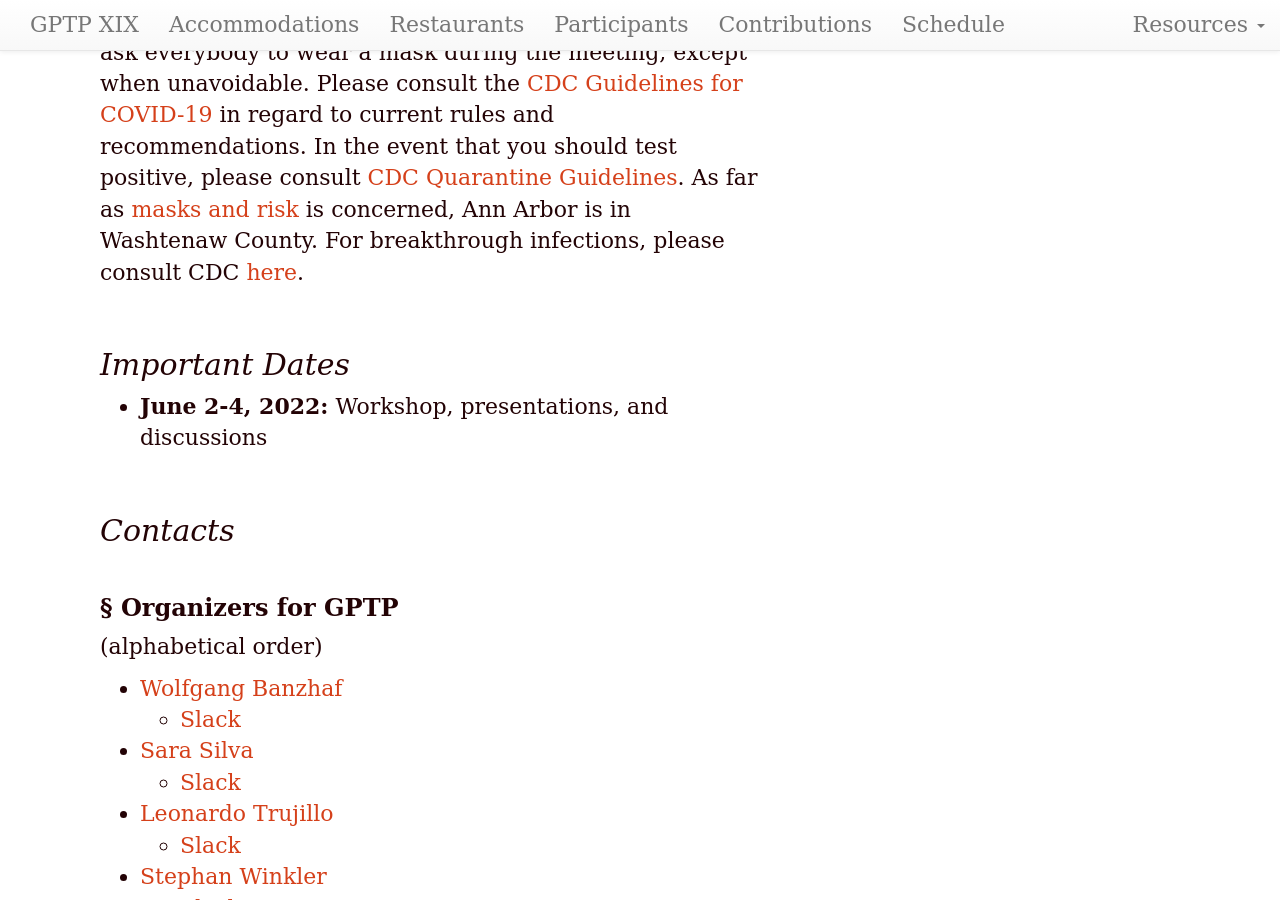
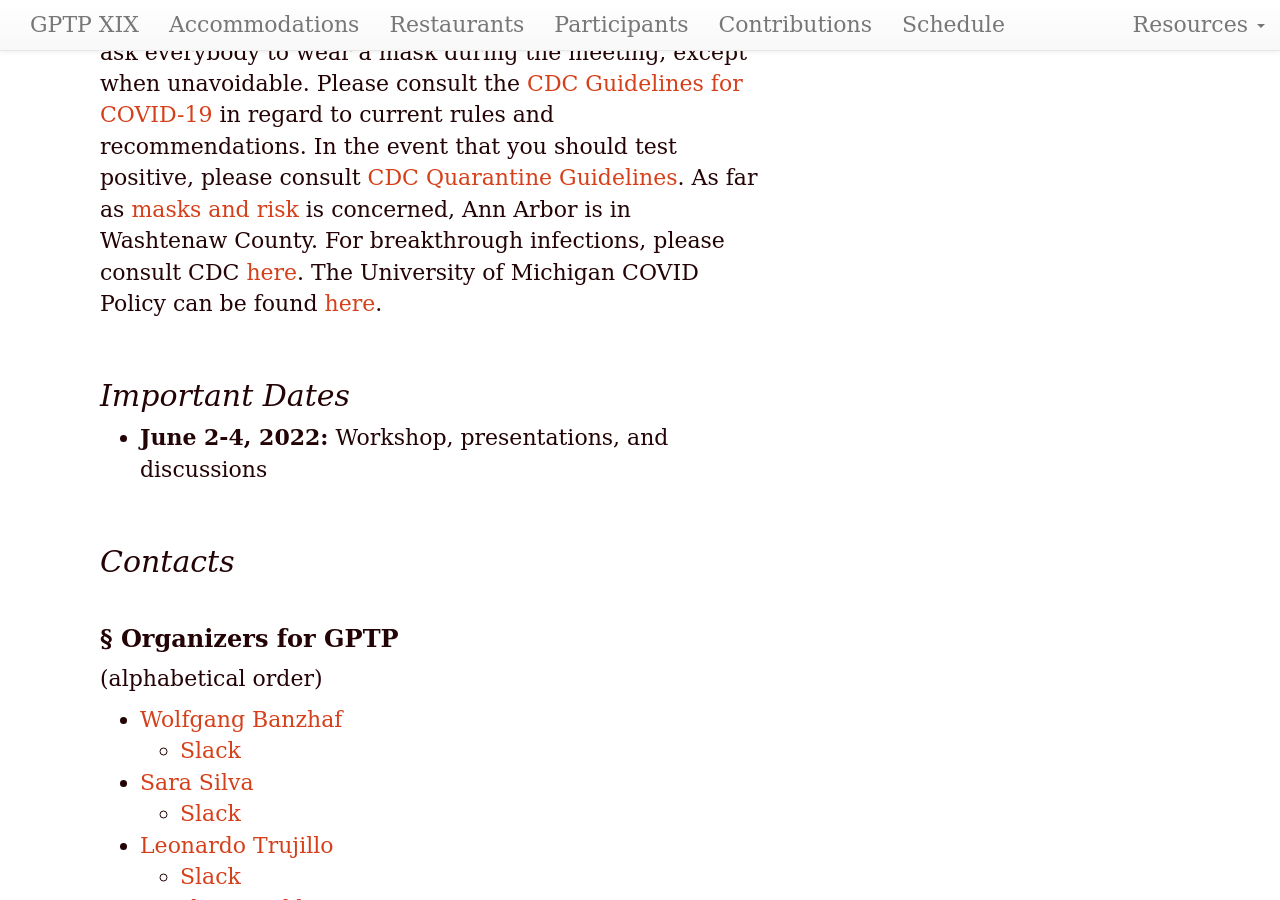
Before and after one commit to GPTP-workshop/gptp-workshop.github.io, a Jekyll site: the page built from index.md, in a window 1280 px wide and 900 px high, scrolled down 696 px. Built offline with Jekyll 4.4.1, drawn with Linux system fonts in a browser that asks for light colours; our own code applies the rules of GitHub Pages for plain Markdown files.

Commit message:
Update index.md

```diff
--- a/index.md
+++ b/index.md
@@ -12,7 +12,7 @@ We are returning to our origins at UoM.
 
 ## COVID Precautions
 
-We shall ask every participant to do a daily COVID test prior to joining the meeting in the morning. Free antigene test sets will be available at the meeting venue. We shall ask everybody to wear a mask during the meeting, except when unavoidable. Please consult the [CDC Guidelines for COVID-19](https://www.cdc.gov/coronavirus/2019-ncov/vaccines/index.html?s_cid=11759:cdc%20covid%20guidelines:sem.ga:p:RG:GM:gen:PTN:FY22) in regard to current rules and recommendations. In the event that you should test positive, please consult [CDC Quarantine Guidelines](https://www.cdc.gov/coronavirus/2019-ncov/your-health/quarantine-isolation.html?s_cid=11759:cdc%20covid%20guidelines:sem.ga:p:RG:GM:gen:PTN:FY22). As far as [masks and risk](https://www.cdc.gov/coronavirus/2019-ncov/prevent-getting-sick/about-face-coverings.html?s_cid=11759:cdc%20covid%20guidelines:sem.ga:p:RG:GM:gen:PTN:FY22) is concerned, Ann Arbor is in Washtenaw County. For breakthrough infections, please consult CDC [here](https://www.cdc.gov/coronavirus/2019-ncov/vaccines/effectiveness/why-measure-effectiveness/breakthrough-cases.html?s_cid=11759:cdc%20covid%20guidelines:sem.ga:p:RG:GM:gen:PTN:FY22).
+We shall ask every participant to do a daily COVID test prior to joining the meeting in the morning. Free antigene test sets will be available at the meeting venue. We shall ask everybody to wear a mask during the meeting, except when unavoidable. Please consult the [CDC Guidelines for COVID-19](https://www.cdc.gov/coronavirus/2019-ncov/vaccines/index.html?s_cid=11759:cdc%20covid%20guidelines:sem.ga:p:RG:GM:gen:PTN:FY22) in regard to current rules and recommendations. In the event that you should test positive, please consult [CDC Quarantine Guidelines](https://www.cdc.gov/coronavirus/2019-ncov/your-health/quarantine-isolation.html?s_cid=11759:cdc%20covid%20guidelines:sem.ga:p:RG:GM:gen:PTN:FY22). As far as [masks and risk](https://www.cdc.gov/coronavirus/2019-ncov/prevent-getting-sick/about-face-coverings.html?s_cid=11759:cdc%20covid%20guidelines:sem.ga:p:RG:GM:gen:PTN:FY22) is concerned, Ann Arbor is in Washtenaw County. For breakthrough infections, please consult CDC [here](https://www.cdc.gov/coronavirus/2019-ncov/vaccines/effectiveness/why-measure-effectiveness/breakthrough-cases.html?s_cid=11759:cdc%20covid%20guidelines:sem.ga:p:RG:GM:gen:PTN:FY22). The University of Michigan COVID Policy can be found [here](https://record.umich.edu/articles/u-m-updates-mask-guidelines-other-covid-19-policies/).
 
 ## Important Dates
 
```
